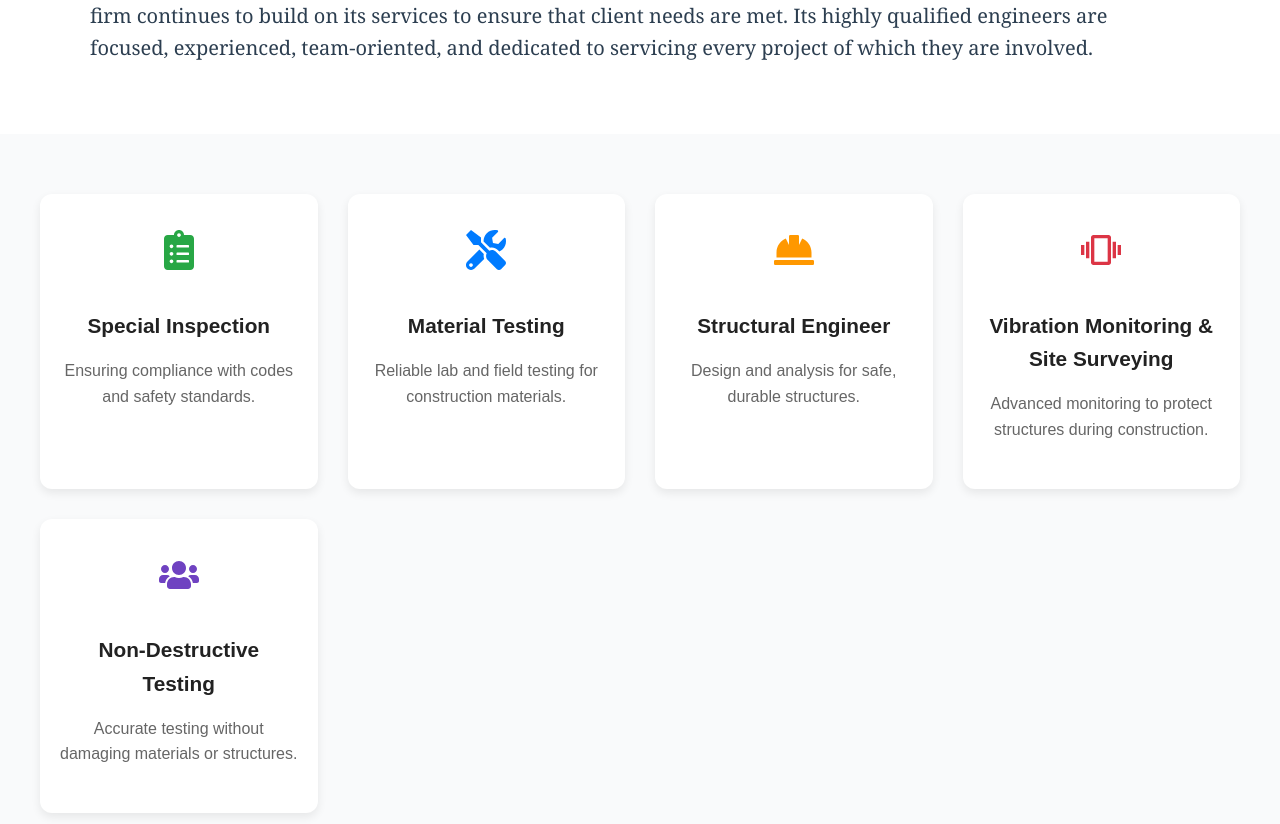
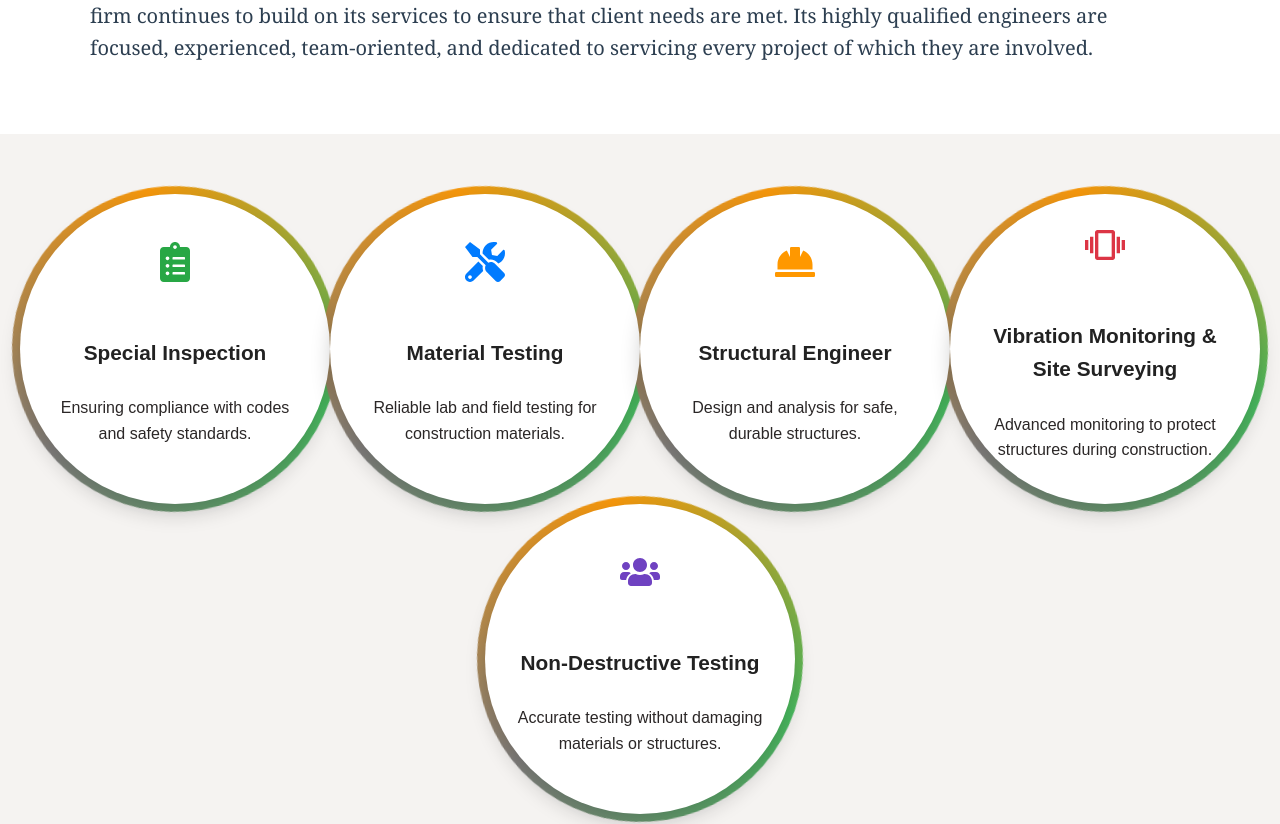
Before and after one commit to ChahinezBENF/AABuilding-front, a React (Vite) app: page /services in a window 1280 px wide. Shown: the part 980-1804 px from the top of the page. Built offline with nearby package versions, Linux system fonts and the light colour scheme.

Commit message:
5 th commit

```diff
--- a/src/styles/components.css
+++ b/src/styles/components.css
@@ -109,17 +109,26 @@
 
 .service-card {
   background: #fff;
-  border-radius: 12px;
-  padding: 30px 20px;
-  box-shadow: 0 4px 10px rgba(0, 0, 0, 0.08);
+  border-radius: 50%;
+  width: 250px;
+  height: 250px;
+  padding: 30px;
+  margin: 0 auto;
+  box-shadow: 0 6px 14px rgba(0, 0, 0, 0.12);
+  display: flex;
+  flex-direction: column;
+  align-items: center;
+  justify-content: center;
+  transition: transform 0.3s ease, box-shadow 0.3s ease;
   text-align: center;
-  transition: transform 0.2s ease, box-shadow 0.2s ease;
+  box-shadow: 0 10px 20px rgba(0, 0, 0, 0.18);
 }
 
 .service-card:hover {
-  transform: translateY(-5px);
-  box-shadow: 0 6px 16px rgba(0, 0, 0, 0.12);
+  transform: scale(1.18);
+  box-shadow: 0 10px 20px rgba(0, 0, 0, 0.18);
 }
+
 
 .service-card .icon {
   font-size: 2.5rem;
@@ -135,5 +144,5 @@
 
 .service-card p {
   font-size: 1rem;
-  color: #666;
+  color: #2b2727;
 }
--- a/src/styles/pages.css
+++ b/src/styles/pages.css
@@ -161,26 +161,69 @@
   height: 380px;
 }
 
-.offer-card {
+/* .offer-card {
   background: #fff;
   border-radius: 30px;
   padding: 20px;
   text-align: center;
   height:320px;
   box-shadow: 0 10px 10px rgba(0,0,0,0.1);
-  transition: transform 0.3s ease, box-shadow 0.3s ease; /* smooth animation */
-  cursor: pointer; /* show it's interactive */
+  transition: transform 0.3s ease, box-shadow 0.3s ease;
+  cursor: pointer;
 }
 
 .offer-card:hover {
-  transform: translateY(-10px); /* move up */
-  box-shadow: 0 15px 20px rgba(0,0,0,0.2); /* stronger shadow */
+  transform: translateY(-10px);
+  box-shadow: 0 15px 20px rgba(0,0,0,0.2);
 }
 
 .offer-card .icon {
   font-size: 4.5rem;
   color: #ea740d;
   margin: 25px;
+} */
+
+
+.offer-card {
+  position: relative;
+  background: #fff;
+  border-radius: 12px;
+  padding: 30px 10px;
+  text-align: center;
+  box-shadow: 0 6px 14px rgba(0, 0, 0, 0.1);
+  overflow: hidden;
+  transition: transform 0.3s ease, box-shadow 0.3s ease;
+  cursor: pointer;
+}
+
+.offer-card::before {
+  content: "";
+  position: absolute;
+  top: 0;
+  left: -90%;
+  width: 200%;
+  height: 50%;
+  background: #ea740d;
+  transform: rotate(-5deg);
+  z-index: 0;
+}
+
+.offer-card .icon,
+.offer-card p {
+  position: relative;
+  z-index: 1;
+  font-size: 1.4rem;
+}
+
+.offer-card .icon {
+  font-size: 4rem;
+  color: white;
+  margin-bottom: 70px;
+}
+
+.offer-card:hover {
+  transform: translateY(-10px);
+  box-shadow: 0 15px 20px rgba(0,0,0,0.2);
 }
 
 /* Highlight Section */
@@ -275,18 +318,39 @@
 
 /* Services Grid Section */
 .services-grid-section {
-  background: #f9fafb;
+  background: rgba(154, 137, 122, 0.1);
   padding: 60px 20px;
 }
 
+
 .services-grid {
-  display: grid;
-  grid-template-columns: repeat(auto-fit, minmax(250px, 1fr));
-  gap: 30px;
-  max-width: 1200px;
-  margin: 0 auto;
+  display: flex;
+  justify-content: center;
+  flex-wrap: wrap;
+  position: relative;
 }
 
+.service-card {
+  border: none;
+  position: relative;
+}
+
+.service-card::before {
+  content: "";
+  position: absolute;
+  inset: -8px;
+  border-radius: 50%;
+   background: conic-gradient( #ff9800, #40c15e, #808080,#ff9800 );
+  z-index: -1;
+  animation: spin 6s linear infinite;
+}
+
+@keyframes spin {
+  100% { transform: rotate(360deg); }
+}
+
+
+/* ///////// */
 
 
 /* Highlight Section */
```
